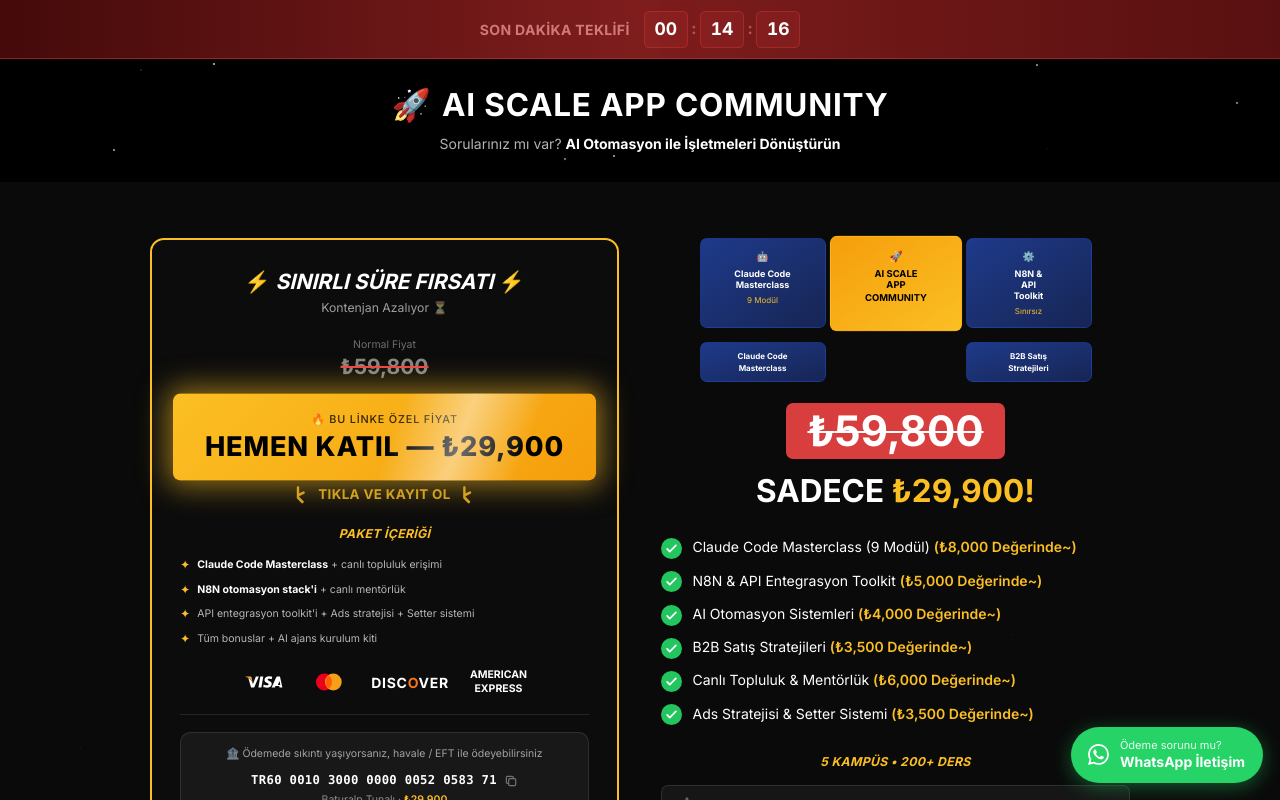
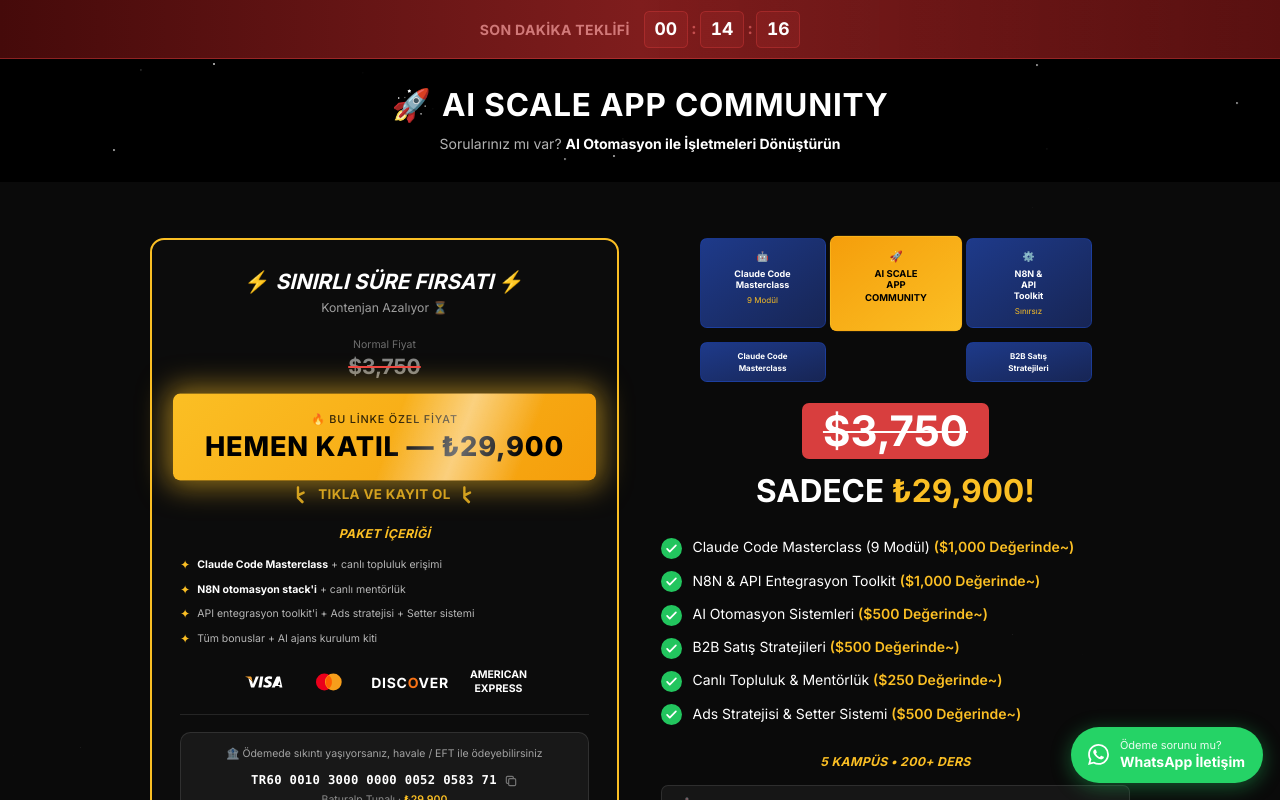
Before and after one commit to itu-itis23-goksenli22/bt_tate, a Next.js app: page /sonfirsat in a window 1280 px wide. Shown: the top 800 px of the page. Built offline with nearby package versions, Linux system fonts and the light colour scheme; no server answers; a web font is replaced by a local one.

Commit message:
sonfirsat: value stack to USD ($3,750 total), strikethrough shows $ total
Co-Authored-By: Claude Opus 4.7 <noreply@anthropic.com>

```diff
--- a/app/sonfirsat/page.tsx
+++ b/app/sonfirsat/page.tsx
@@ -25,7 +25,7 @@ import VipEmbeddedCheckout from "@/components/VipEmbeddedCheckout";
 
 // /sonfirsat config — tek yerden değiştirilebilir
 const SONFIRSAT_PRICE_FORMATTED = "29,900";
-const SONFIRSAT_STRIKETHROUGH = "59,800";
+const SONFIRSAT_STRIKETHROUGH = "$3,750";
 const SONFIRSAT_VIEWCONTENT_VALUE = 29900;
 const SONFIRSAT_CONTENT_NAME = "Sonfirsat Sayfası";
 const SONFIRSAT_FUNNEL_TAG = "Sonfirsat Checkout";
@@ -46,12 +46,12 @@ const SONFIRSAT_PACKAGE_ITEMS = [
 
 // ValueStack için /sonfirsat-özel feature listesi — "Eğitim Programı" yok
 const SONFIRSAT_MAIN_FEATURES = [
-  { name: "Claude Code Masterclass (9 Modül)", value: "₺8,000" },
-  { name: "N8N & API Entegrasyon Toolkit", value: "₺5,000" },
-  { name: "AI Otomasyon Sistemleri", value: "₺4,000" },
-  { name: "B2B Satış Stratejileri", value: "₺3,500" },
-  { name: "Canlı Topluluk & Mentörlük", value: "₺6,000" },
-  { name: "Ads Stratejisi & Setter Sistemi", value: "₺3,500" },
+  { name: "Claude Code Masterclass (9 Modül)", value: "$1,000" },
+  { name: "N8N & API Entegrasyon Toolkit", value: "$1,000" },
+  { name: "AI Otomasyon Sistemleri", value: "$500" },
+  { name: "B2B Satış Stratejileri", value: "$500" },
+  { name: "Canlı Topluluk & Mentörlük", value: "$250" },
+  { name: "Ads Stratejisi & Setter Sistemi", value: "$500" },
 ];
 
 // 3 üst kart — sol "Claude Code Masterclass" (eski "AI Otomasyon Eğitim
--- a/components/basarilikayit/PricingCard.tsx
+++ b/components/basarilikayit/PricingCard.tsx
@@ -51,7 +51,7 @@ export default function PricingCard({
         {/* Crossed out price */}
         <div className="mb-4">
           <span className="text-white/40 text-xs block mb-0.5">Normal Fiyat</span>
-          <span className="text-white/50 font-bold text-2xl line-through decoration-red-500 decoration-2">₺{strikethroughPrice}</span>
+          <span className="text-white/50 font-bold text-2xl line-through decoration-red-500 decoration-2">{/^[$₺]/.test(strikethroughPrice) ? strikethroughPrice : `₺${strikethroughPrice}`}</span>
         </div>
 
         {/* CTA Button with price inside */}
--- a/components/basarilikayit/ValueStack.tsx
+++ b/components/basarilikayit/ValueStack.tsx
@@ -135,7 +135,7 @@ export default function ValueStack({
       <div className="text-center mb-8">
         <div className="inline-block bg-danger/90 rounded-lg px-6 py-2 mb-2">
           <span className="text-white font-bold text-3xl md:text-5xl line-through decoration-2">
-            ₺{strikethroughPrice}
+            {/^[$₺]/.test(strikethroughPrice) ? strikethroughPrice : `₺${strikethroughPrice}`}
           </span>
         </div>
         <h3 className="text-white font-bold text-3xl md:text-4xl mt-2">
```
